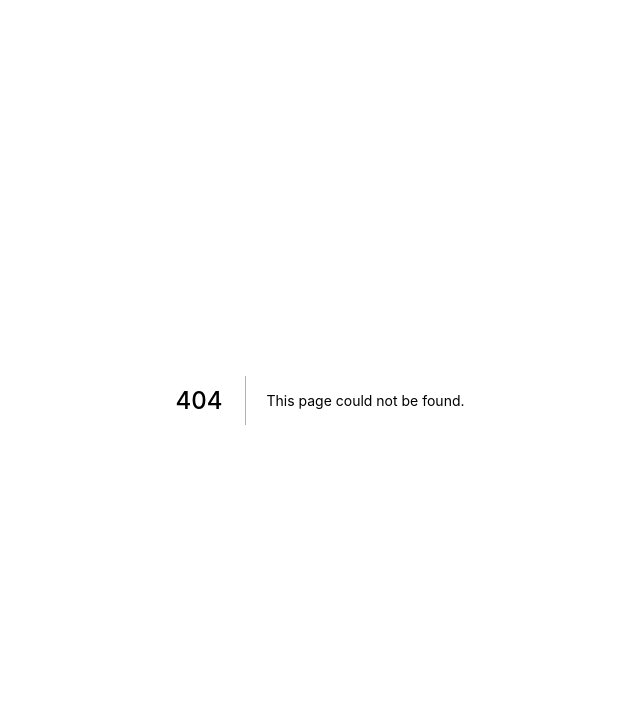
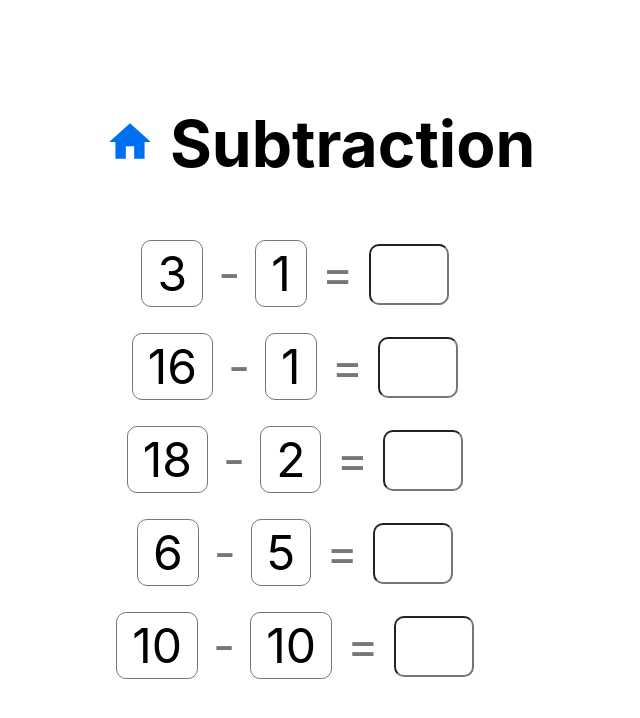
Before and after one commit to mbdaryanto/math-tutor, a Next.js app: page /subtraction in a window 1280 px wide. Before the commit this address had no page. Shown: the top 718 px of the page, without its empty margins (320-960 px from the left). Built offline with nearby package versions, Linux system fonts and the light colour scheme.

Commit message:
subtraction page added

```diff
--- /dev/null
+++ b/pages/subtraction.tsx
@@ -0,0 +1,102 @@
+import Head from 'next/head'
+import Link from 'next/link'
+import { useEffect, useState } from 'react'
+import CheckIcon from '@material-ui/icons/Check'
+import HomeIcon from '@material-ui/icons/Home'
+import styles from '../styles/Home.module.css'
+
+const Subtraction = () => (
+  <div className={styles.container}>
+    <Head>
+      <title>Subtraction</title>
+    </Head>
+    <main className={styles.main}>
+      <h4 className={styles.title}>
+        <Link href="/">
+          <a>
+            <HomeIcon style={{ fontSize: 50 }}/>
+          </a>
+        </Link>
+        {' '}
+        Subtraction
+      </h4>
+      <div className={styles.grid}>
+        <MultipleProblem min={0} max={19} count={5}/>
+      </div>
+    </main>
+  </div>
+)
+
+interface Question {
+  left: number
+  right: number
+}
+
+function isAnswerCorrect(question: Question, answer: string): boolean {
+  const value = parseInt(answer)
+  return (question.left - question.right === value)
+}
+
+const MultipleProblem = ({min, max, count}: {
+  min: number,
+  max: number,
+  count: number,
+}) => {
+  const [isLoading, setLoading] = useState(false);
+  const [questions, setQuestions] = useState<Question[]>([]);
+  const [results, setResults] = useState<string[]>([]);
+
+  useEffect(() => {
+    setLoading(true)
+    const arr = Array(count).fill('')
+    setQuestions(arr.map(() => {
+      const left = Math.floor(Math.random() * (max - min) + min + 1)
+      const right = Math.floor(Math.random() * (left - min + 1) + min)
+      return { left: left, right: right }
+    }))
+    setResults(arr)
+    setLoading(false)
+  }, [min, max, count])
+
+  const handleResultChange = (changeIndex: number) => (newValue: string) => {
+    setResults(results.map((oldValue, index) => index === changeIndex ? newValue : oldValue))
+  }
+
+  if (isLoading) {
+    return <div>Loading ...</div>
+  }
+
+  return (
+    <>
+      {questions.map((question, index) => (
+        <Problem
+          key={index}
+          left={question.left}
+          right={question.right}
+          result={results[index]}
+          onChange={handleResultChange(index)}
+          isCorrect={isAnswerCorrect(question, results[index])}
+        />
+      ))}
+    </>
+  )
+}
+
+const Problem = ({left, right, result, onChange, isCorrect}: {
+  left: number,
+  right: number,
+  result: string,
+  onChange: {(value: string): void},
+  isCorrect: boolean,
+}) => (
+  <div className={styles.full}>
+    <span className={styles.operand}>{left}</span>
+    <span className={styles.operator}>-</span>
+    <span className={styles.operand}>{right}</span>
+    <span className={styles.operator}>=</span>
+    <input type="text" className={styles.result} value={result} onChange={(event) => onChange(event.target.value)} />
+    <span className={styles.checkresult}>{ isCorrect ? <CheckIcon fontSize="large" /> : '' }</span>
+  </div>
+)
+
+export default Subtraction
```
Also changed, not shown: pages/index.js (+7 -0 lines).
